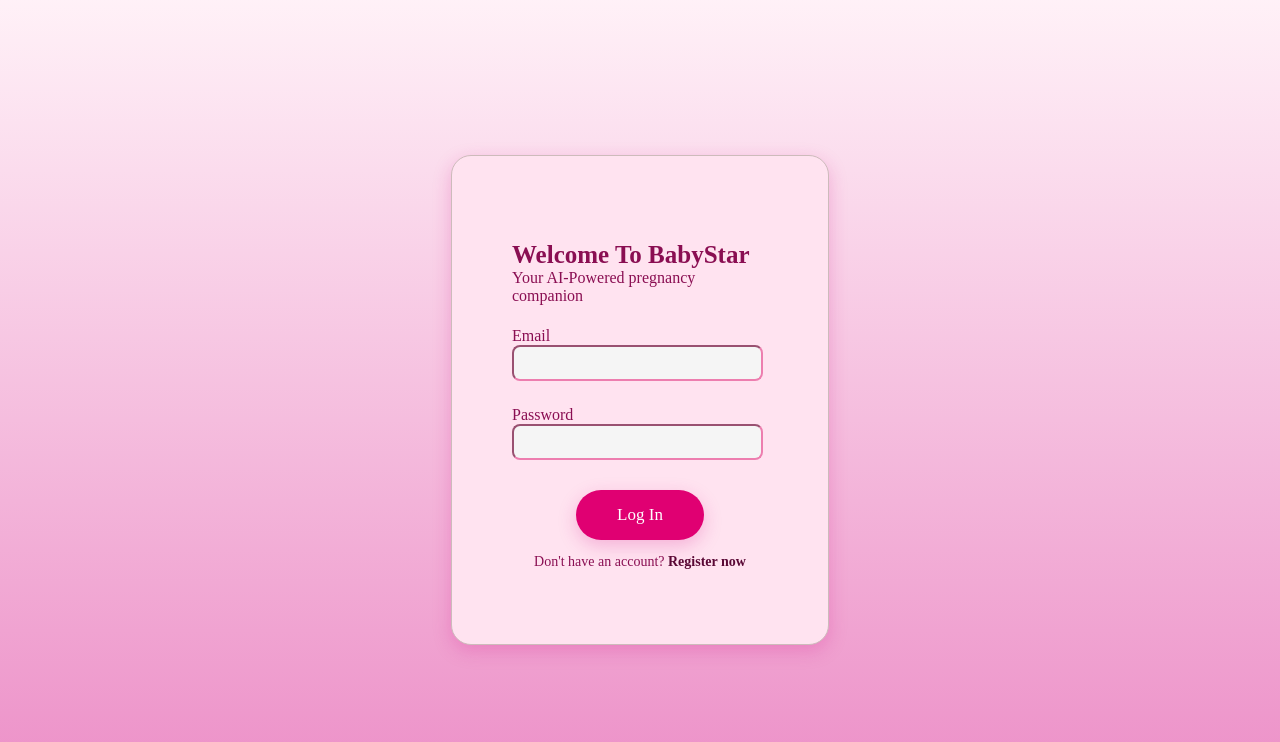
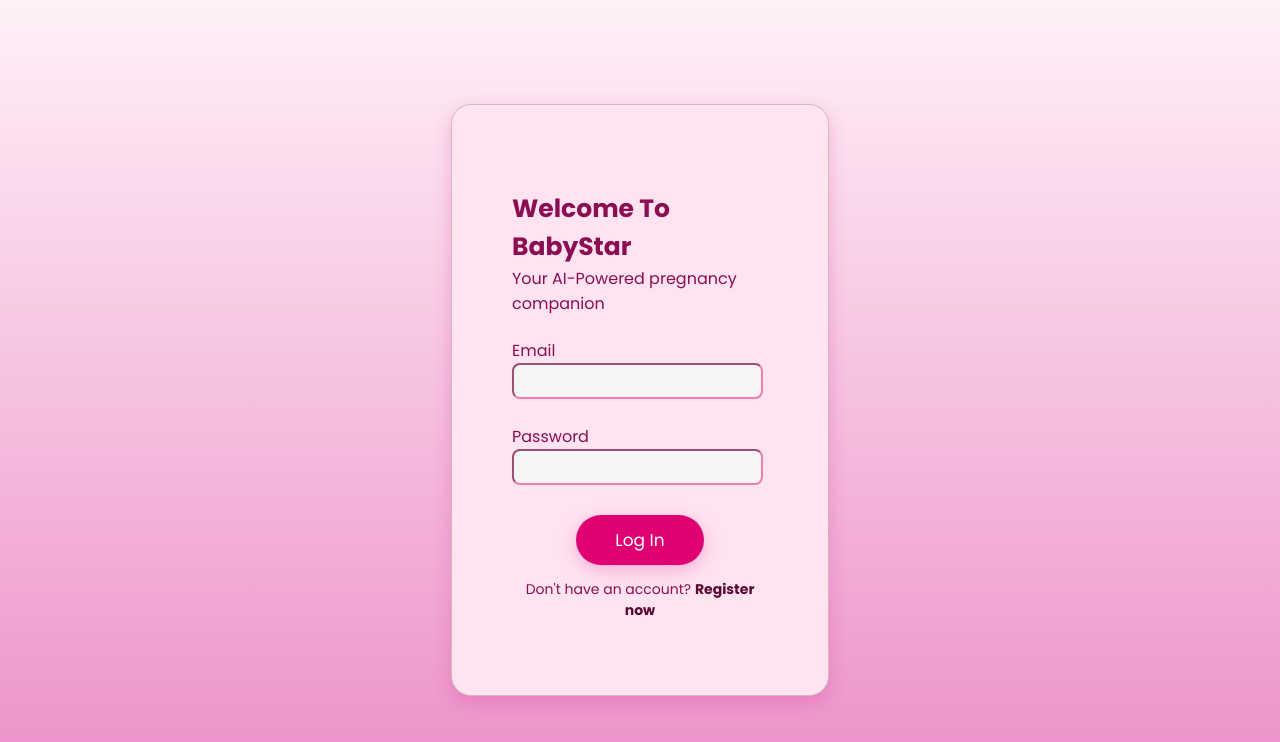
Before and after one commit to quangminh241105/babystar, a Node server app: page /auth/login in a window 1280 px wide. Shown: the top 742 px of the page. Run offline with Node 20, Linux system fonts and the light colour scheme; some libraries are stand-ins or nearby versions.

Commit message:
Add google font link
Add google font link to header of html file

```diff
--- a/client/views/partials/header.ejs
+++ b/client/views/partials/header.ejs
@@ -4,5 +4,8 @@
     <meta charset="UTF-8">
     <meta name="viewport" content="width=device-width, initial-scale=1.0">
     <title>BabyStar | <%= title %></title>
+    <link rel="preconnect" href="https://fonts.googleapis.com">
+    <link rel="preconnect" href="https://fonts.gstatic.com" crossorigin>
+    <link href="https://fonts.googleapis.com/css2?family=Poppins:wght@400;700&display=swap" rel="stylesheet">
 </head>
 <body>
```
